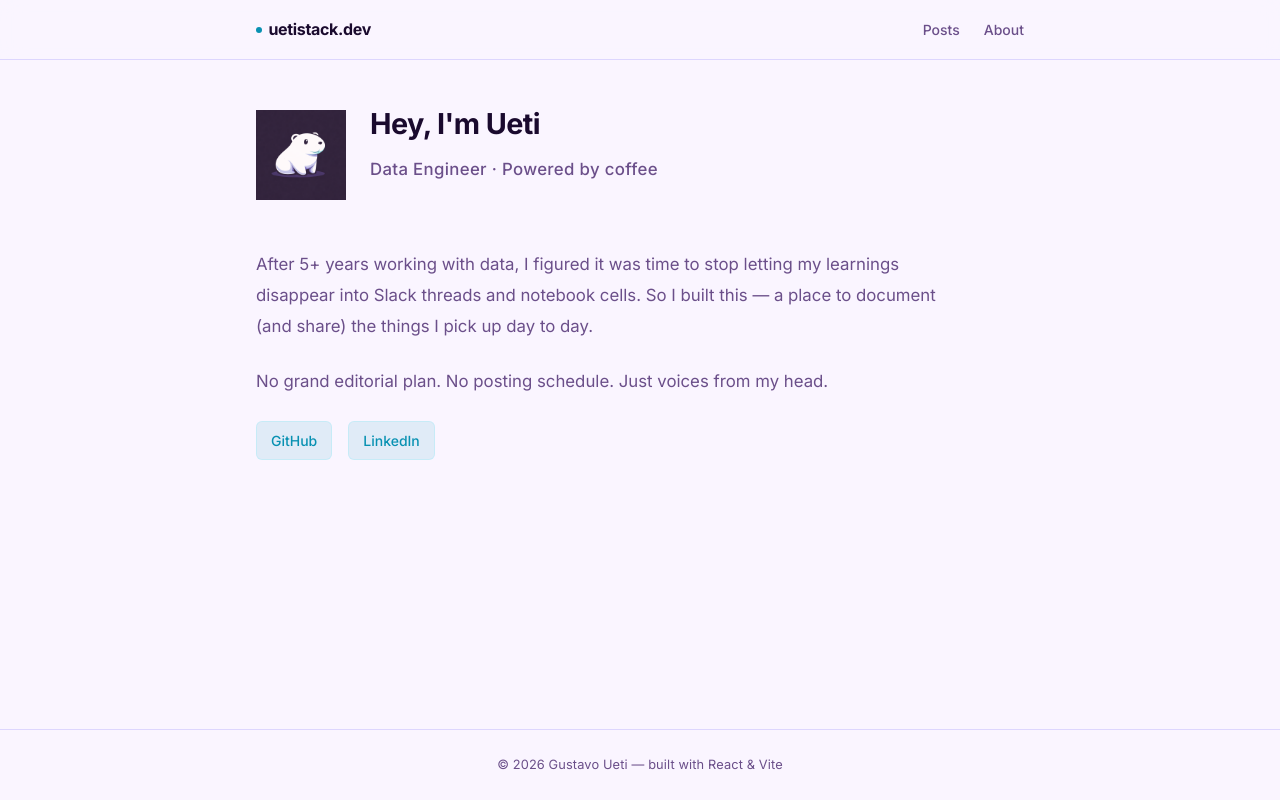
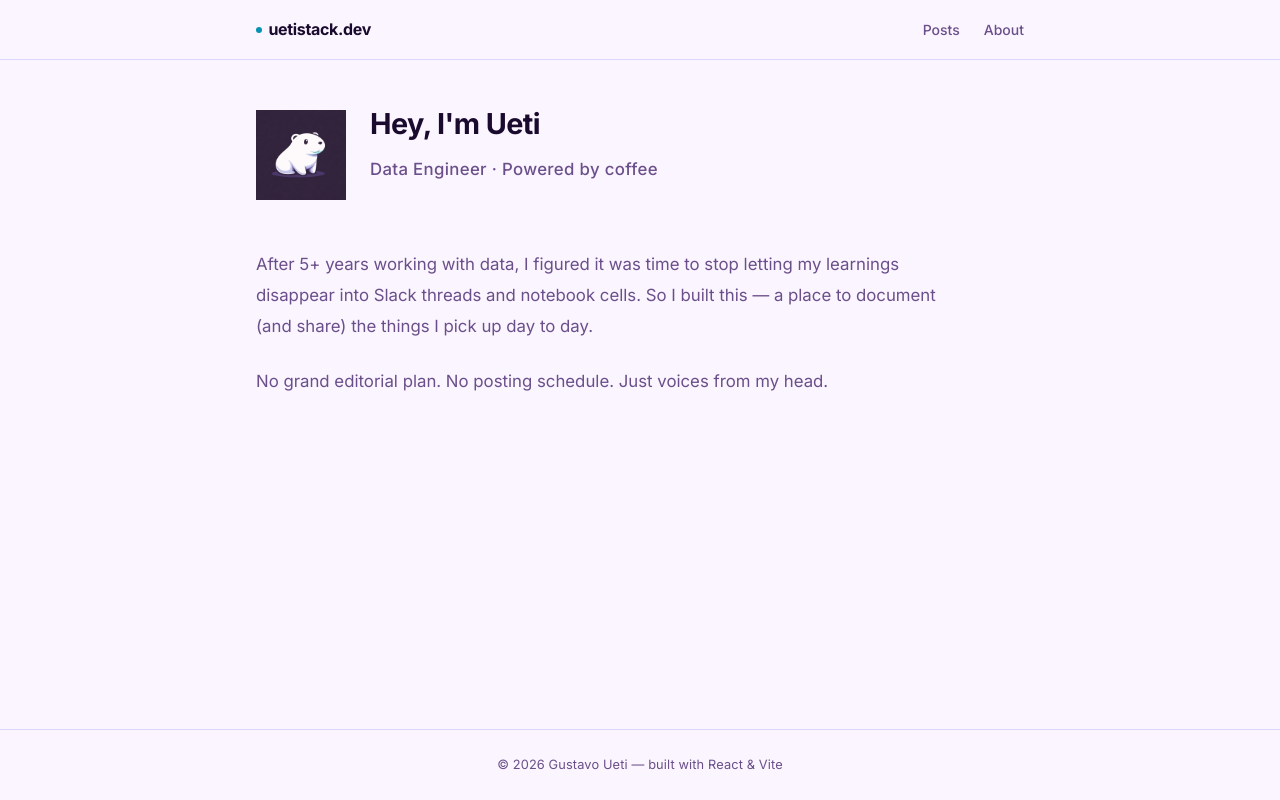
Before and after one commit to gustavoueti/gustavoueti.github.io, a React (Vite) app: page /#/about in a window 1280 px wide. Built offline with nearby package versions, Linux system fonts and the light colour scheme.

Commit message:
remove linkedin e github do about

```diff
--- a/src/pages/About/About.jsx
+++ b/src/pages/About/About.jsx
@@ -22,15 +22,6 @@ export default function About() {
         <p>
           No grand editorial plan. No posting schedule. Just voices from my head.
         </p>
-
-        <div className={styles.links}>
-          <a href="https://github.com/gustavoueti" target="_blank" rel="noopener noreferrer">
-            GitHub
-          </a>
-          <a href="https://linkedin.com/in/gustavoueti" target="_blank" rel="noopener noreferrer">
-            LinkedIn
-          </a>
-        </div>
       </div>
     </div>
   )
```
